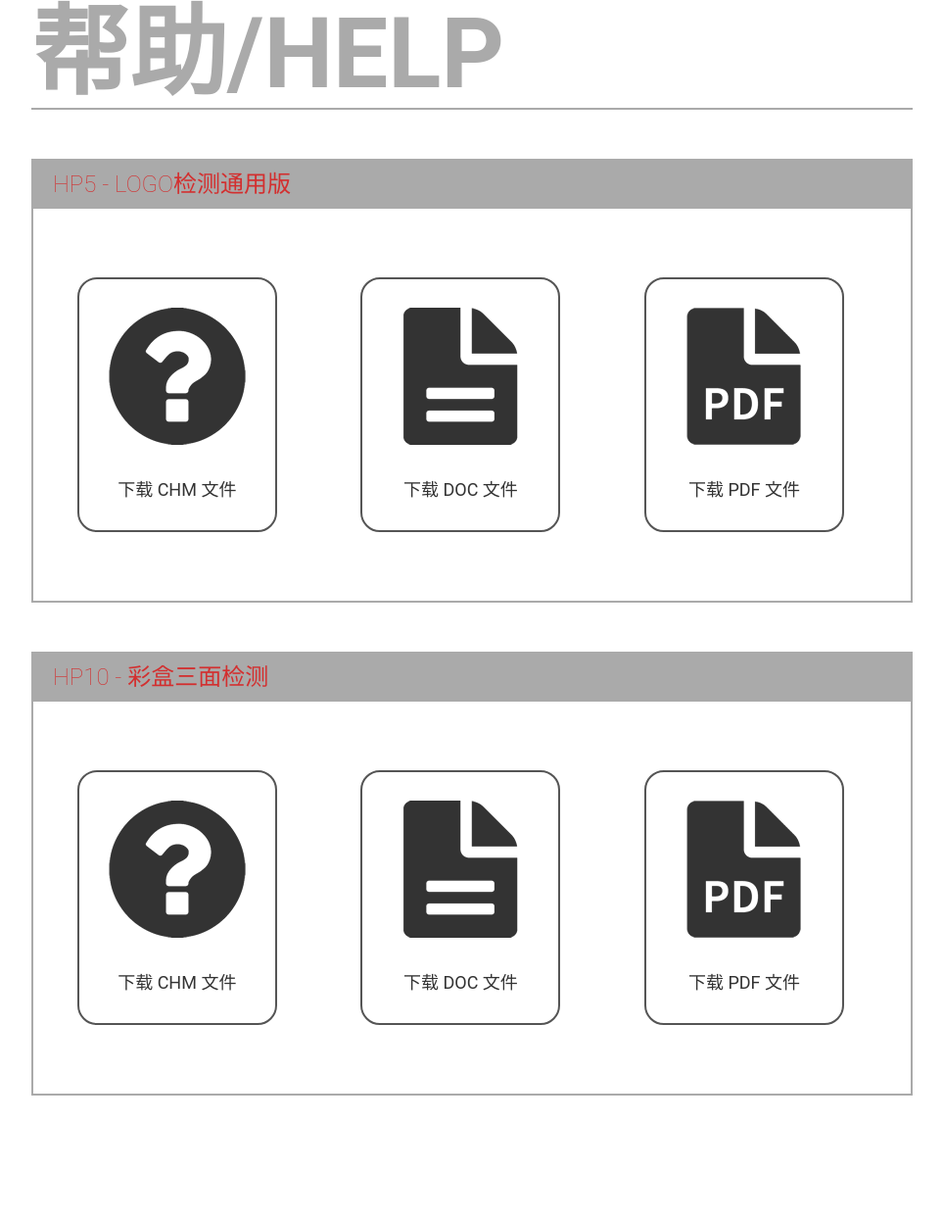
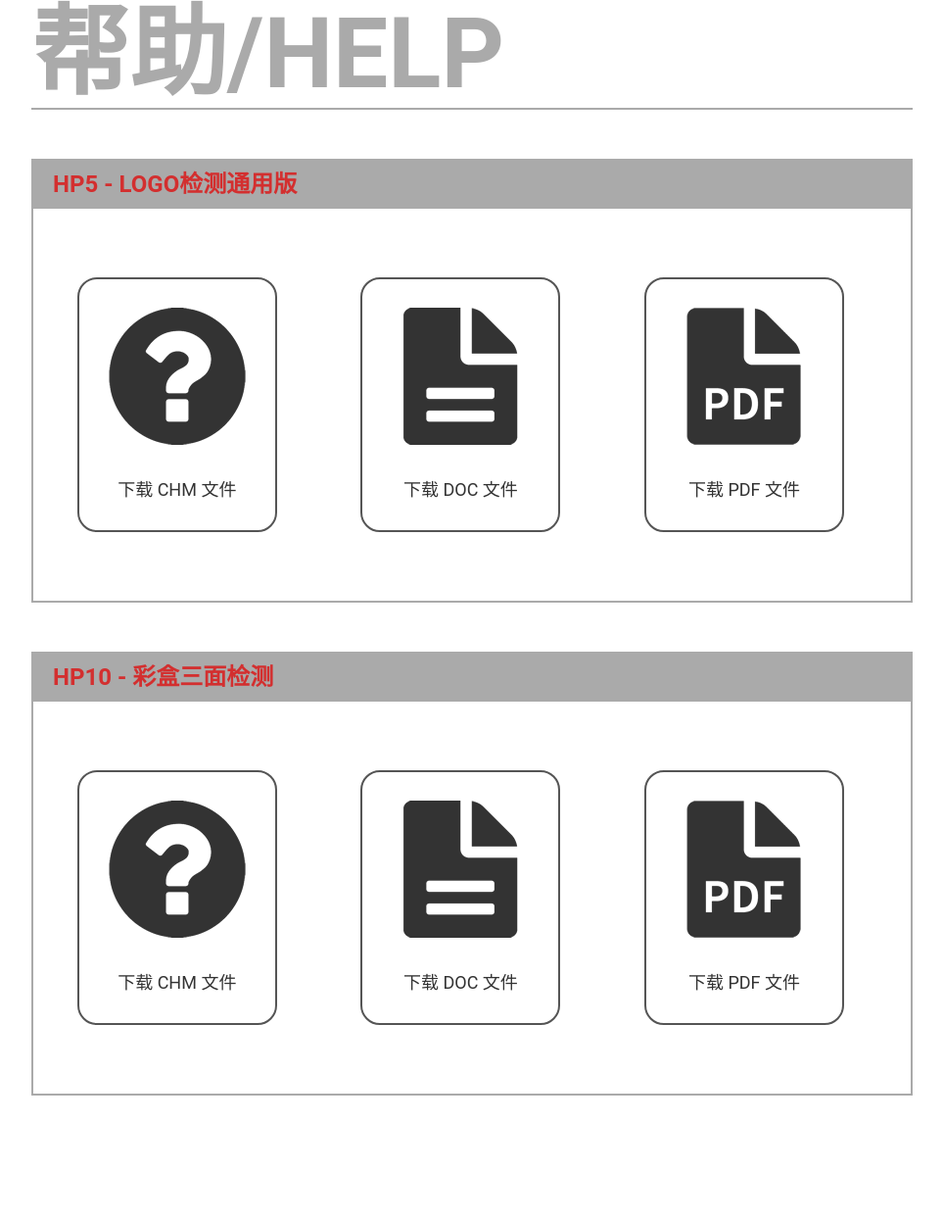
Before and after one commit to Ja50n/ja50n.github.com, a Jekyll site: the page built from help.md, in a window 1280 px wide. Shown: the whole page at 98% size, without its empty margins (158-1121 px from the left). Built offline with Jekyll 4.4.1, drawn with Linux system fonts in a browser that asks for light colours.

Commit message:
help font

```diff
--- a/css/help.css
+++ b/css/help.css
@@ -124,7 +124,6 @@ body
 h2
 {
     font-family: 'Roboto','Helvetica Neue', Helvetica, Arial, 'XinGothic-W4S', 'Hiragino Sans GB', 'Microsoft YaHei', sans-serif;
-    font-weight: lighter;
     line-height: 14px;
 
     height: 24px;
```
